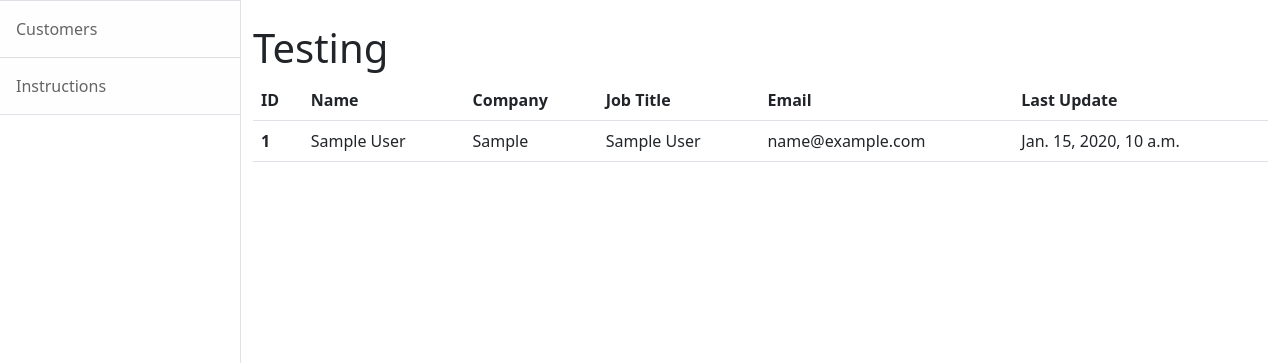
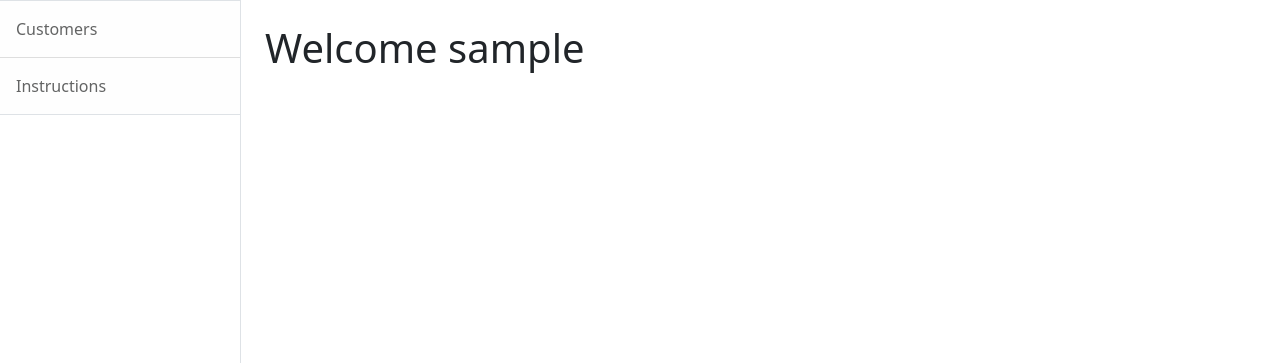
Before and after one commit to Freedy-FR/CI-P4-AlphaCRM, a Django app: page / in a window 1280 px wide. Shown: the part 57-420 px from the top of the page. Run offline with Django 3.2, Linux system fonts and the light colour scheme; a user stored in the database is signed in; tables that the repository leaves empty hold one stand-in row (values such as "Sample post").

Commit message:
refactor: :sparkles: Add login_required decoratoros to view and url

```diff
--- a/alphaproject/settings.py
+++ b/alphaproject/settings.py
@@ -56,6 +56,7 @@ INSTALLED_APPS = [
 
 SITE_ID = 1
 
+LOGIN_URL = '/accounts/login/'
 LOGIN_REDIRECT_URL = '/'
 LOGOUT_REDIRECT_URL = '/'
 ACCOUNT_EMAIL_VERIFICATION = 'none'
--- a/crm/urls.py
+++ b/crm/urls.py
@@ -1,6 +1,11 @@
 from . import views
 from django.urls import path
+from django.contrib.auth.decorators import login_required
+
 
 urlpatterns = [
-    path('', views.CustomerList.as_view(), name="home"),
+    path('', views.RedirectIndex, name='index'),
+    # path('accounts/login/', views.RedirectLogin, name='login'),
+    path('customer_list/', login_required(views.CustomerList.as_view()), name='customer'),
+
 ]
--- a/crm/views.py
+++ b/crm/views.py
@@ -1,10 +1,45 @@
-from django.shortcuts import render
+from django.shortcuts import render, redirect
 from django.views import generic
 from .models import Customer
+from django.contrib.auth.decorators import login_required
 
 
 class CustomerList(generic.ListView):
-    model = Customer
-    queryset = Customer.objects.all().order_by('full_name')
-    template_name = "index.html"
-    paginate_by = 20
+    def get(self, request, *args, **kwargs):
+        queryset = Customer.objects.all().order_by('full_name')
+        model = Customer
+        template_name = "customer_list.html"
+        paginate_by = 20
+        return render(request, 'customer_list.html', {'queryset': queryset})
+
+
+@login_required
+def RedirectIndex(request):
+    return render(request, 'index.html', {})
+
+
+# def RedirectIndex(request):
+#     if request.user.is_authenticated:
+#         return render(request, 'index.html', {})
+#     else:
+#         response = redirect('login')
+#         return response
+
+
+# def RedirectLogin(request):
+#     response = redirect('/accounts/login/')
+#     return response
+
+# response = redirect('index')
+# return response
+
+# class CustomerList(generic.ListView):
+#     def get(self, request, *args, **kwargs):
+#         if request.user.is_authenticated:
+#             queryset = Customer.objects.all().order_by('full_name')
+#             model = Customer
+#             template_name = "customer_list.html"
+#             paginate_by = 20
+#             return render(request, 'customer_list.html', {'queryset': queryset})
+#         else:
+#             return redirect('login')
--- a/templates/base.html
+++ b/templates/base.html
@@ -37,7 +37,7 @@
         <div class="list-group list-group-flush">
           <a
             class="list-group-item list-group-item-action list-group-item-light p-3"
-            href="#!"
+            href="{% url 'customer' %}"
             >Customers</a
           >
           <a
@@ -68,7 +68,9 @@
             >
               <span class="navbar-toggler-icon"></span>
             </button>
-            <div class="bg-light logo">Alpha CRM</div>
+            <div class="bg-light logo">
+              <a class="nav-link" href="{% url 'index' %}">Alpha CRM</a>
+            </div>
             <div class="collapse navbar-collapse" id="navbarSupportedContent">
               <ul class="navbar-nav ms-auto mt-2 mt-lg-0">
                 {% if user.is_authenticated %}
@@ -95,7 +97,7 @@
           </div>
         </nav>
         <!-- Page content-->
-        <div class="container-fluid">
+        <div class="container-fluid flex-shrink-0">
           {% block content %}
           <!-- Content Goes here -->
           {% endblock content %}
--- a/templates/index.html
+++ b/templates/index.html
@@ -1,31 +1,8 @@
 {% extends "base.html" %} {% block content %}
-<div class="">
-  <h1 class="mt-4">Testing</h1>
-
-  <table class="table">
-    <thead>
-      <tr>
-        <th scope="col">ID</th>
-        <th scope="col">Name</th>
-        <th scope="col">Company</th>
-        <th scope="col">Job Title</th>
-        <th scope="col">Email</th>
-        <th scope="col">Last Update</th>
-      </tr>
-    </thead>
-    {% for customer in customer_list %}
-    <tbody>
-      <tr>
-        <th scope="row">{{customer.id}}</th>
-        <td>{{customer.full_name}}</td>
-        <td>{{customer.company}}</td>
-        <td>{{customer.job_title}}</td>
-        <td>{{customer.email}}</td>
-        <td>{{customer.updated_on}}</td>
-      </tr>
-    </tbody>
-    {% endfor %}
-  </table>
+<div class="container-fluid">
+  <div class="row">
+    <h1 class="mt-4">Welcome {{user.username}}</h1>
+  </div>
 </div>
 
 {%endblock%}
```
Also changed, not shown: templates/customer_list.html (added, +34 -0 lines).
